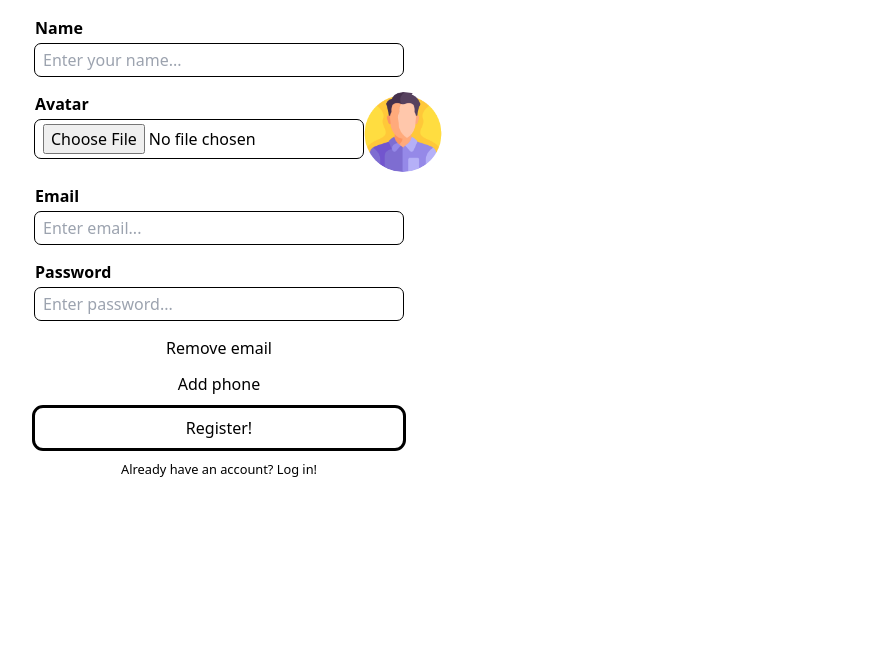
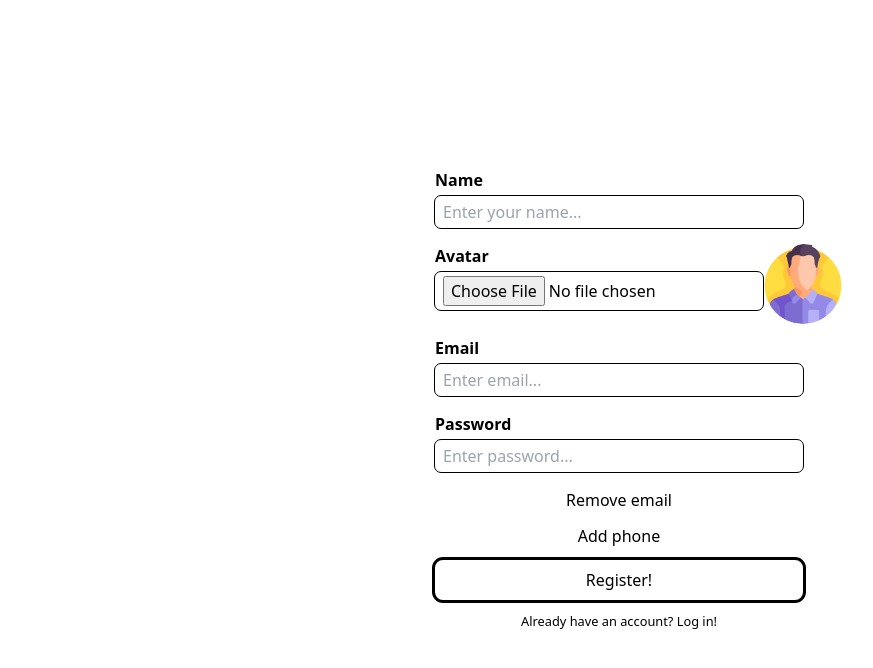
Before and after one commit to udborets/chat-app, a Next.js app in the folder client/: page /auth in a window 1280 px wide. Shown: the top 668 px of the page, without its empty margins (21-894 px from the left). Built offline with nearby package versions, Linux system fonts and the light colour scheme.

Commit message:
fix auth page styles

```diff
--- a/client/pages/auth.tsx
+++ b/client/pages/auth.tsx
@@ -4,7 +4,7 @@ import AuthForm from '@/features/AuthForm/AuthForm';
 
 const AuthPage: FC = () => {
   return (
-    <main className='w-full h-full'>
+    <main className='grid place-items-center h-full'>
       <AuthForm />
     </main>
   )
```
